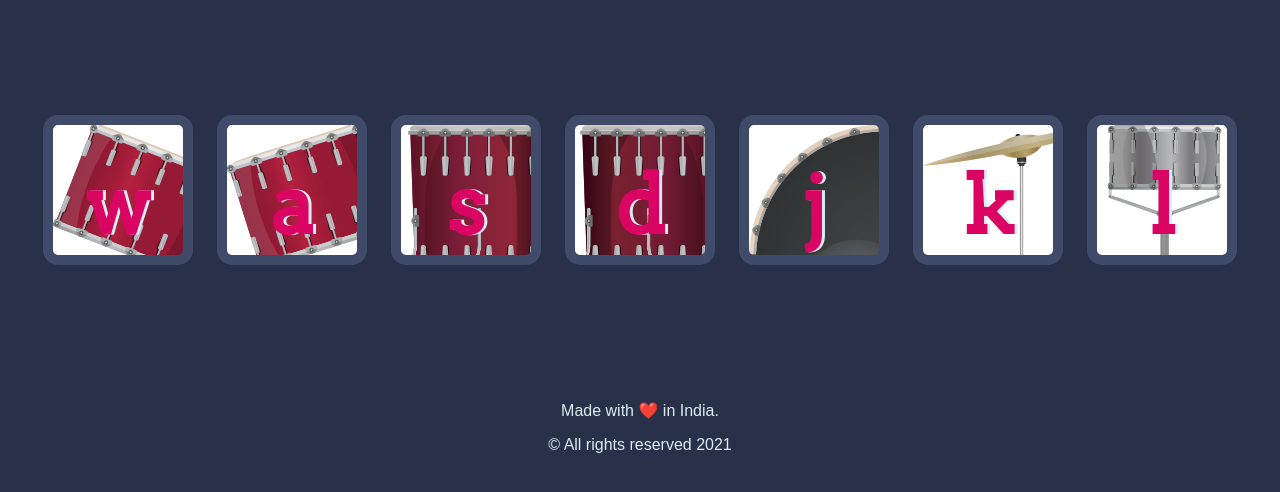
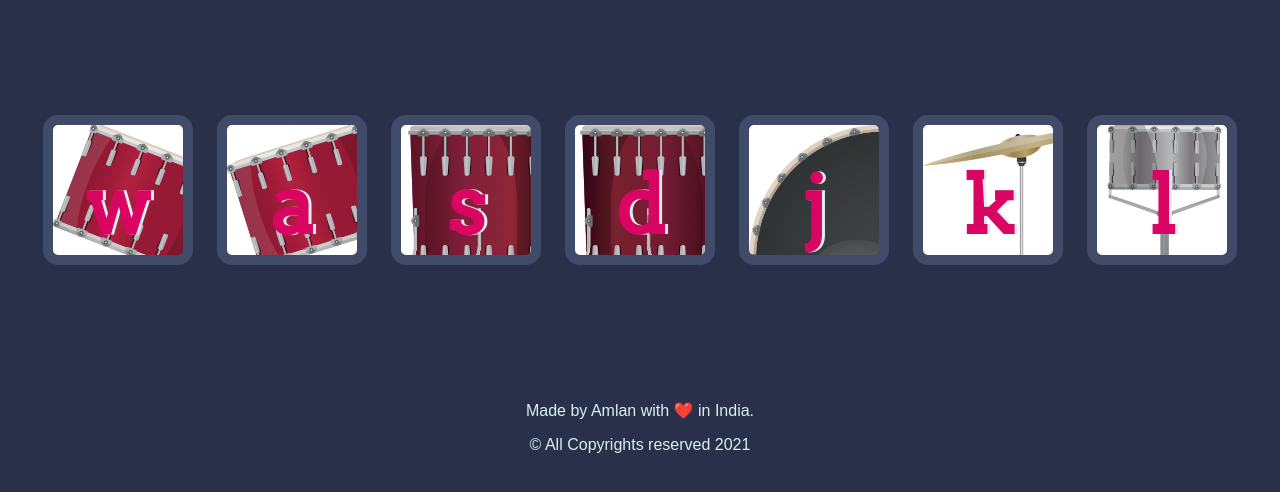
Before and after one commit to Amlan-007/Drumkit, a plain HTML site: page index.html in a window 1280 px wide. Shown: the part 174-666 px from the top of the page. Drawn offline with Linux system fonts and the light colour scheme.

Commit message:
Update index.html

```diff
--- a/index.html
+++ b/index.html
@@ -24,11 +24,11 @@
 
 
   <footer>
-    Made with ❤️ in India.
+    Made by Amlan with ❤️ in India.
   </footer>
 
 
-  <footer> © All rights reserved 2021</footer>
+  <footer> © All Copyrights reserved 2021</footer>
   <script src="index.js" charset="utf-8"></script>
 </body>
 
```
